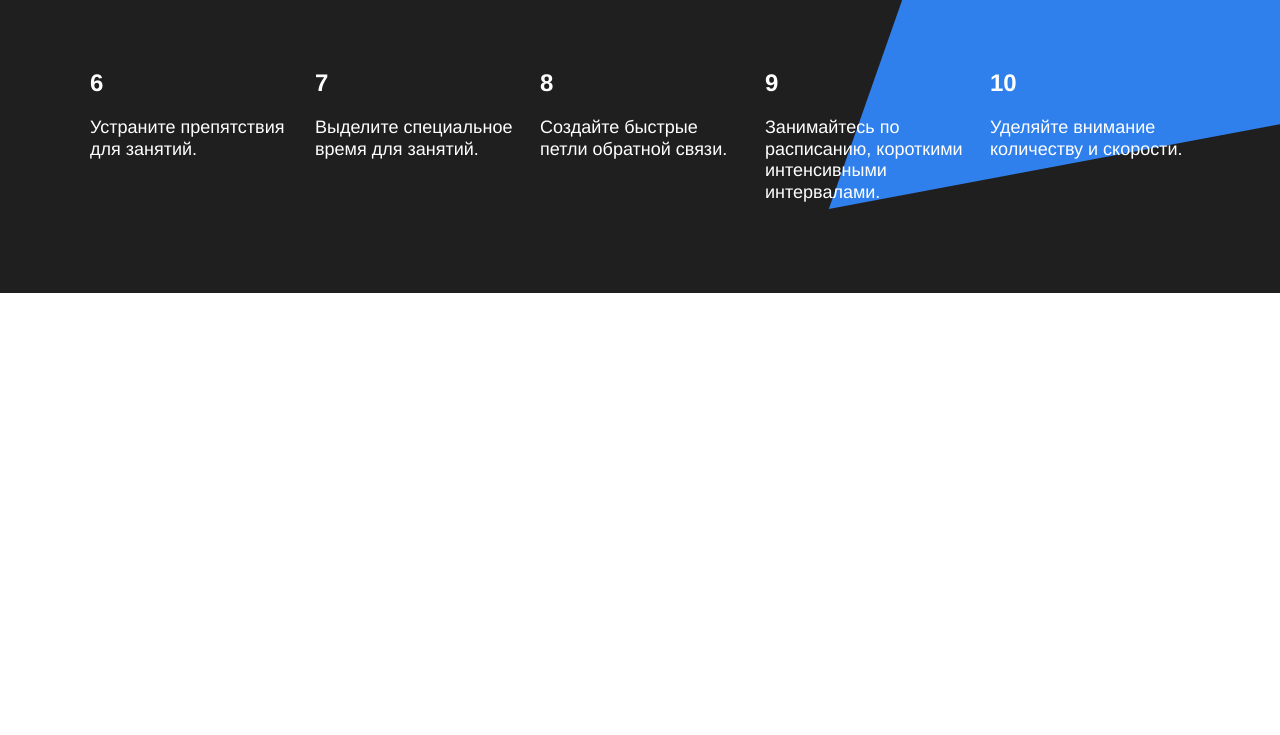
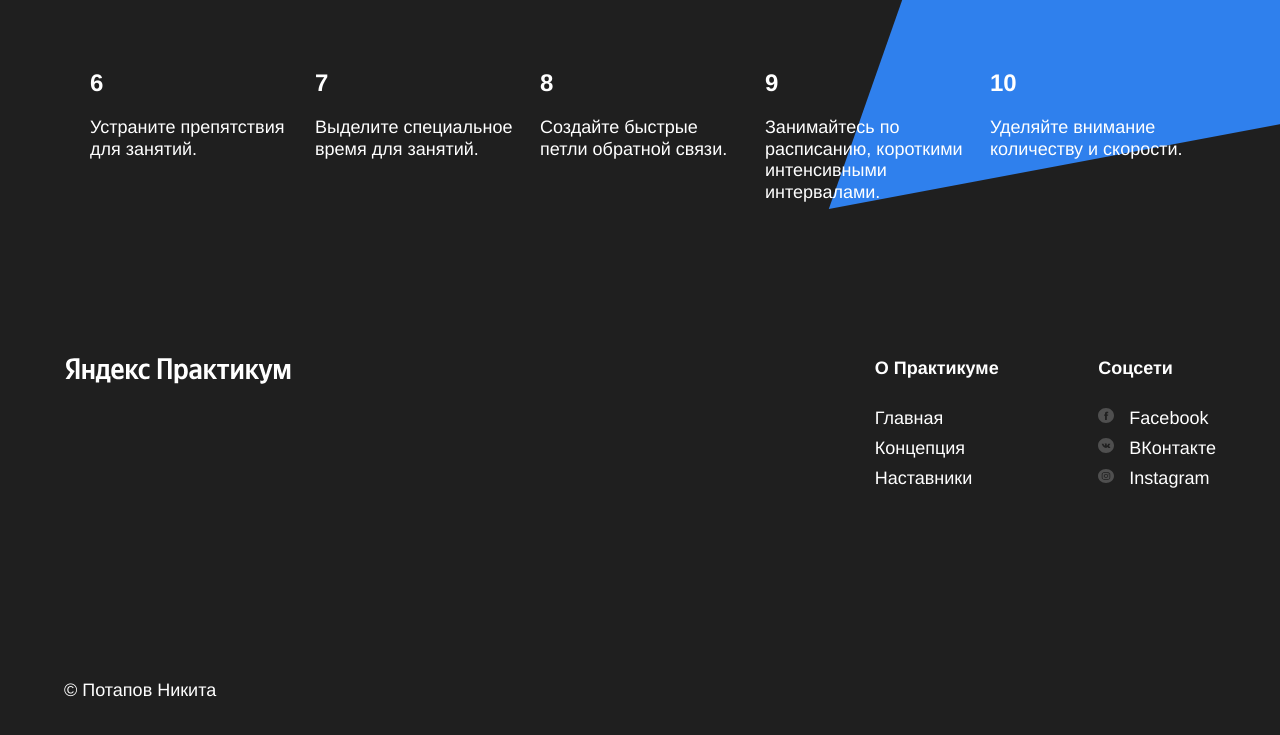
Before and after one commit to twoNtwoM/how-to-learn, a plain HTML site: page index.html in a window 1280 px wide. Shown: the part 3313-4048 px from the top of the page. Before the commit the page ends 3606 px from the top, so only its background shows below. Drawn offline with Linux system fonts and the light colour scheme.

Commit message:
Первое завершение проекта

```diff
--- a/index.html
+++ b/index.html
@@ -134,8 +134,46 @@
     <footer class="footer">
       <div class="footer__columns">
         <div class="footer__column footer__column_content_copyright">
-
+          <div class="logo logo_place_footer"></div>
+          <h3 class="footer__author">© Потапов Никита</h3>
         </div>
+        <nav class="footer__column footer__column_content_info">
+          <h3 class="footer__column-heading">О Практикуме</h3>
+          <ul class="footer__column-links">
+            <li>
+              <a href="#" class="footer__column-link">Главная</a>
+            </li>
+            <li>
+              <a href="#" class="footer__column-link">Концепция</a>
+            </li>
+            <li>
+              <a href="#" class="footer__column-link">Наставники</a>
+            </li>
+          </ul>
+        </nav>
+        <nav class="footer__column footer__column_content_social">
+          <h3 class="footer__column-heading">Соцсети</h3>
+          <ul class="footer__column-links">
+            <li>
+              <a href="#" class="footer__column-link">
+                <img class="footer__column-icon" src="/images/facebook_color_white.svg" alt="facebook">
+                Facebook
+              </a>
+            </li>
+            <li>
+              <a href="#" class="footer__column-link">
+                <img class="footer__column-icon" src="/images/vk_color_white.svg" alt="ВКонтакте">
+                ВКонтакте
+              </a>
+            </li>
+            <li>
+              <a href="#" class="footer__column-link">
+                <img class="footer__column-icon" src="/images/instagram_color_white.svg" alt="Instagram">
+                Instagram
+              </a>
+            </li>
+          </ul>
+        </nav>
       </div>
     </footer>
   </div>
--- a/styles/style.css
+++ b/styles/style.css
@@ -273,3 +273,79 @@
   top: 0px;
   right: -210px;
 }
+
+.footer {
+  background-color: #1f1f1f;
+  display: flex;
+  position: relative;
+  justify-content: center;
+  min-height: 350px;
+  padding-top: 60px;
+  padding-bottom: 40px;
+}
+
+.footer__columns {
+  width: 90%;
+  display: flex;
+  justify-content: space-between;
+}
+
+.footer__column_content_copyright {
+  flex-basis: 711px;
+  display: flex;
+  flex-direction: column;
+  justify-content: space-between;
+}
+
+.footer__column_content_info {
+  display: flex;
+  flex-direction: column;
+}
+
+.footer__column_content_social {
+  display: flex;
+  flex-direction: column;
+}
+
+.footer__column-heading {
+  line-height: 30px;
+  font-size: 18px;
+  font-weight: bold;
+  color: white;
+  margin: 0 0 20px 0;
+}
+
+.footer__column-links {
+  list-style: none;
+  line-height: 30px;
+  font-size: 18px;
+  font-weight: normal;
+  margin: 0 0 16px 0;
+  padding: 0;
+}
+
+.footer__column-link {
+  color: white;
+  text-decoration: none;
+  margin: 0;
+}
+
+.footer__column-icon {
+  width: 16px;
+  height: 16px;
+  margin-right: 10px;
+}
+
+.logo_place_footer {
+  background-image: url(/images/logo_place_footer.svg);
+}
+
+.footer__author {
+  color: white;
+  line-height: 25px;
+  font-size: 18px;
+  font-weight: normal;
+  margin: 0;
+  padding: 0;
+  align-self: start;
+}
```
Also changed, not shown: 2 other files.
